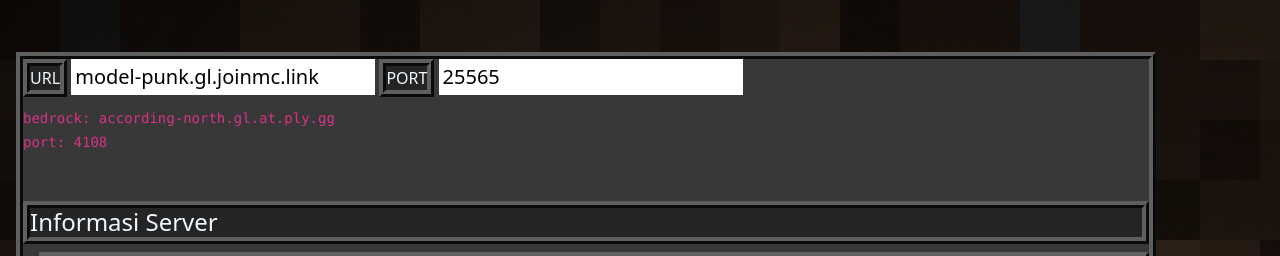
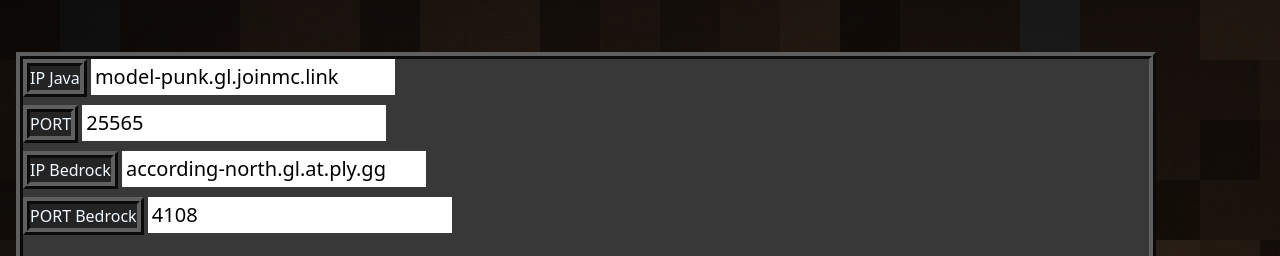
Before and after one commit to Keorayon/Test-HTML, a plain HTML site: page index.html in a window 1280 px wide. Shown: the top 256 px of the page. Drawn offline with nearby package versions, Linux system fonts and the light colour scheme; no server answers.

Commit message:
Update index.html

```diff
--- a/index.html
+++ b/index.html
@@ -7,33 +7,29 @@
 <title>Macrophylla</title>
 <link href="https://cdn.jsdelivr.net/npm/bootstrap@5.1.3/dist/css/bootstrap.min.css" rel="stylesheet">
 <script src="https://code.jquery.com/jquery-3.5.0.js"></script>
-    <link rel="stylesheet" href="styles.css">
-</head>
+<link rel="stylesheet" href="styles.css"></head>
 <body>
 <div class="ms-3">
 	<form name="server" action="/action_page.php">
 		<div class="row g-2">
-
 			<!-- URL -->
 			<div>
-                    <label for="server_url" class="form-label">URL</label>
-
-                    <input id="server_url" style="font-size: 20px; border-color: transparent;" value="model-punk.gl.joinmc.link" readonly>
-                    <label for="server_url" class="form-label">PORT</label>
+				<!--Java-->
+				<label for="server_url" class="form-label">IP Java</label>
+				<input id="server_url" style="font-size: 20px; border-color: transparent;" value="model-punk.gl.joinmc.link" readonly><br>
+				<label for="server_port" class="form-label">PORT</label>
 				<input id="server_port" style="font-size: 20px; border-color: transparent;" value="25565" readonly>
 				<br>
-                    <code>bedrock: according-north.gl.at.ply.gg <br>port: 4108</code>
-
+				<!--bedrock-->
+				<label style="display:inline-block" class="form-label">IP Bedrock</label>
+				<input style="font-size: 20px; border-color: transparent; display:inline-block" value="according-north.gl.at.ply.gg" readonly><br>
+				<label style="display:inline-block" class="form-label">PORT Bedrock</label>
+				<input style="font-size: 20px; border-color: transparent;" value="4108" readonly></div>
+		</form>
 	</div>
-
-        </form>
-
-    </div>
-
-    <br><br>
-
+	<br>
 	<p class="h4">Informasi Server</p>
-    <div style= "border: 7px ridge #5f5f5f; background: #242424;" class="ms-3">
+	<div style="border: 7px ridge #5f5f5f; background: #242424;" class="ms-3">
 		<p id="server_url_title" class="fw-bold mb-1">Loading...</p>
 		<img src="pack.png" id="favicon" alt="Server image" width="82" class="mb-1">
 		<div id="statue">Loading...</div>
@@ -43,41 +39,33 @@
         function get_server_status() {
             $('#statue').html("");
             $('#favicon').attr('src', "pack.png");
-
             let server_url = server.server_url.value;
             let server_port = server.server_port.value;
             let server_url_full = `https://api.minetools.eu/ping/${server_url}/${server_port}`;
-
             $.getJSON(server_url_full, function(api) {
                 if (api.error) {
                     $('#statue').html('Server close or not found.');
                     return false;
                 }
-
                 let online_player = '';
                 if (api.players.sample.length > 0) {
                     online_player = '<br>Jumlah Player: ' + api.players.sample[0].name;
                 }
-
                 $('#statue').html(api.description.replace(/§(.+?)/gi, '') + `<br><span class="fw-bold">Jumlah Player:</span> ${api.players.online}/${api.players.max}`);
                 if (api.favicon == null) {
                     api.favicon = "pack.png";
                 }
                 $('#favicon').attr('src', api.favicon);
             });
-
             $("#server_url_title").html(server_url);
         }
-
         function setFavicons(favImg){
     let headTitle = document.querySelector('head');
-
     let favIcons = [
         { rel: 'apple-touch-icon' },
         { rel: 'apple-touch-startup-image' },
         { rel: 'shortcut icon' }
     ]
-
     favIcons.forEach(function(favIcon){
         let setFavicon = document.createElement('link');
         setFavicon.setAttribute('rel', favIcon.rel);
@@ -87,6 +75,7 @@
 }
 setFavicons("https://cdn.discordapp.com/emojis/1213036614775734272.webp?size=128&quality=lossless");
     </script>
-    <p style="position: absolute; bottom: 5px; color: rgba(240, 255, 255, 0.658);">Powered by Github, API api.minetools.eu  <br> Zeleresia</p>
+	<p style="position: absolute; bottom: 5px; color: rgba(240, 255, 255, 0.658);">
+		Powered by Github, API api.minetools.eu <br>Zeleresia</p>
 	</body>
 	</html>
```
Lines whose indentation alone changed are shown as unchanged.
